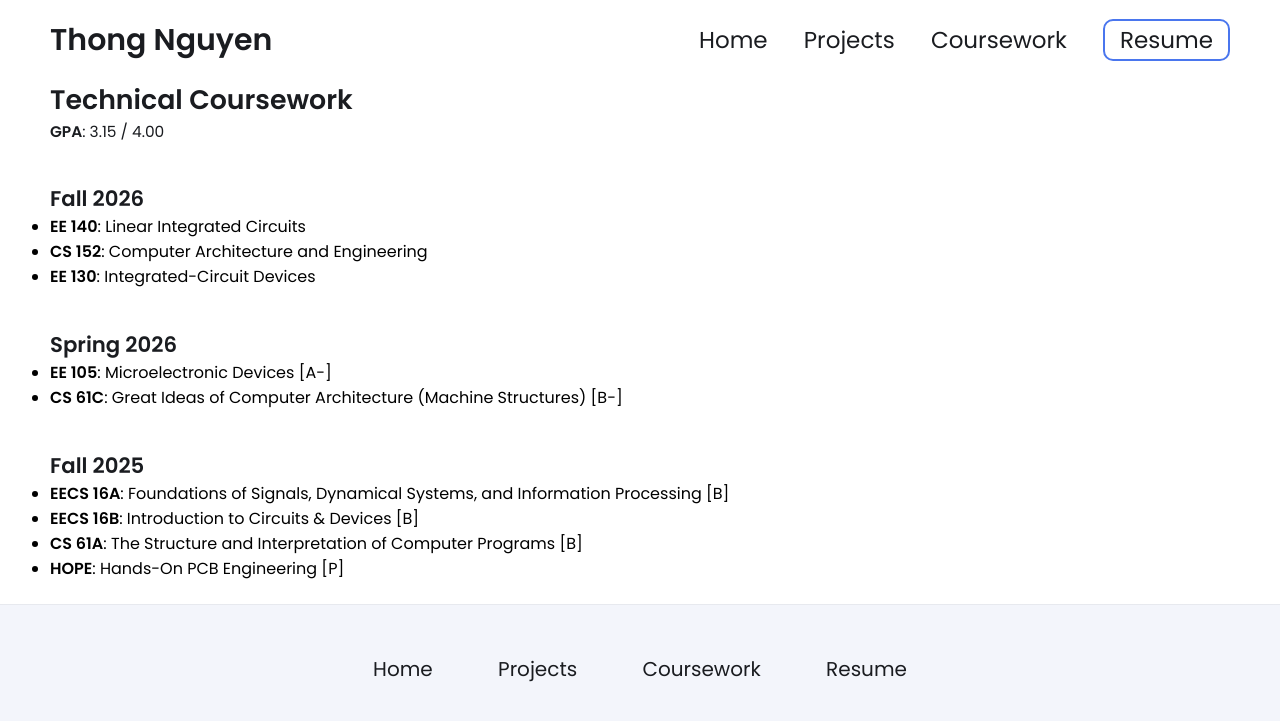
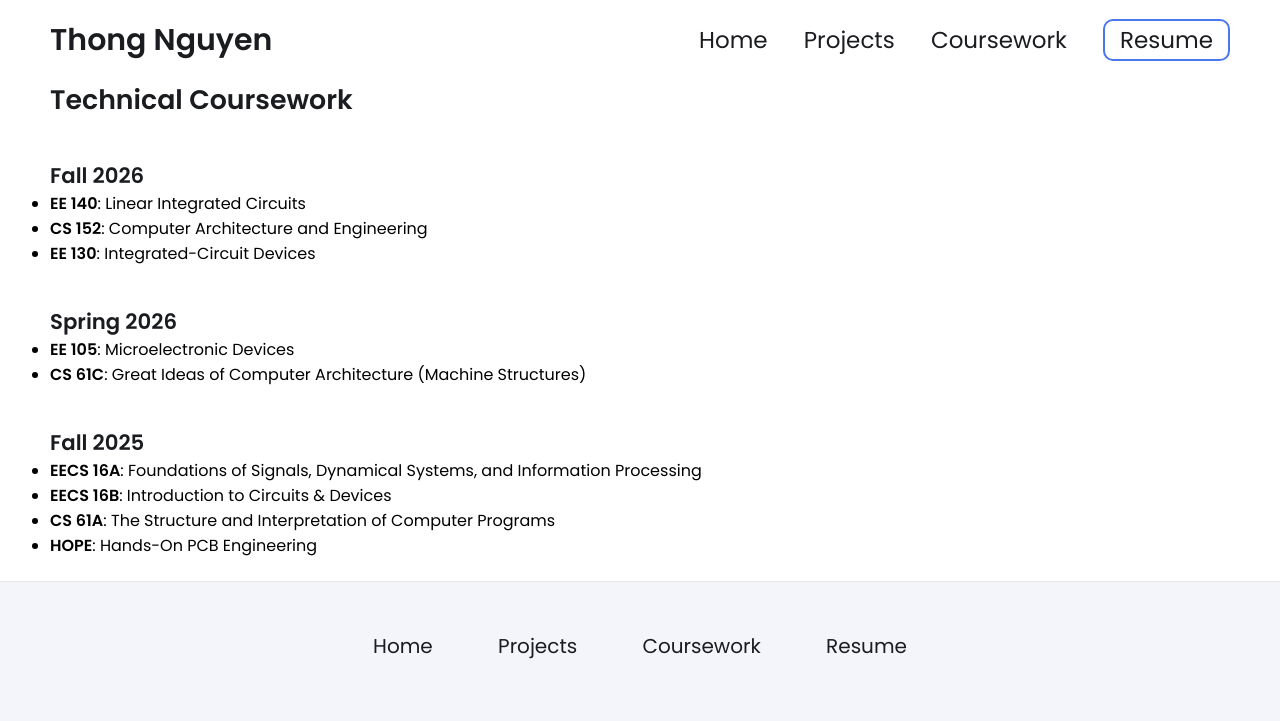
Before and after one commit to thongmn-8888/thongmn-8888.github.io, a Jekyll site: the page built from coursework.md, in a window 1280 px wide. Shown: the top 721 px of the page. Built offline with Jekyll 4.4.1, drawn with Linux system fonts in a browser that asks for light colours; our own code applies the rules of GitHub Pages for plain Markdown files.

Commit message:
fixed coursework

```diff
--- a/coursework.md
+++ b/coursework.md
@@ -4,8 +4,6 @@ permalink: /coursework/
 ---
 
 # Technical Coursework
-
-<p class="gpa-line"><strong>GPA</strong>: 3.15 / 4.00</p>
 
 <h2 class="semester-heading">Fall 2026</h2>
 
@@ -15,14 +13,14 @@ permalink: /coursework/
 
 <h2 class="semester-heading">Spring 2026</h2>
 
-- **EE 105**: Microelectronic Devices [A-]
-- **CS 61C**: Great Ideas of Computer Architecture (Machine Structures) [B-]
+- **EE 105**: Microelectronic Devices
+- **CS 61C**: Great Ideas of Computer Architecture (Machine Structures)
 
 <h2 class="semester-heading">Fall 2025</h2>
 
-- **EECS 16A**: Foundations of Signals, Dynamical Systems, and Information Processing [B]
-- **EECS 16B**: Introduction to Circuits & Devices [B]
-- **CS 61A**: The Structure and Interpretation of Computer Programs [B]
-- **HOPE**: Hands-On PCB Engineering [P]
+- **EECS 16A**: Foundations of Signals, Dynamical Systems, and Information Processing
+- **EECS 16B**: Introduction to Circuits & Devices
+- **CS 61A**: The Structure and Interpretation of Computer Programs
+- **HOPE**: Hands-On PCB Engineering
 
 <br>
```
